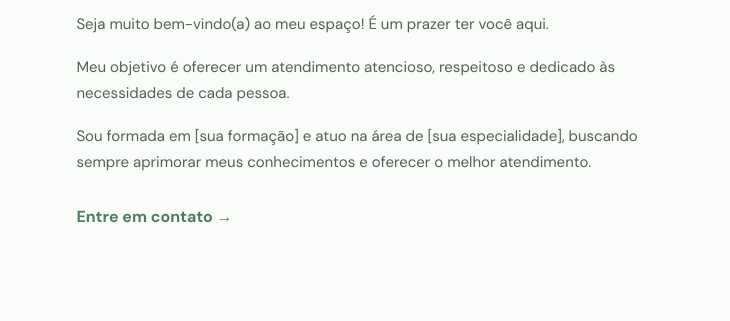
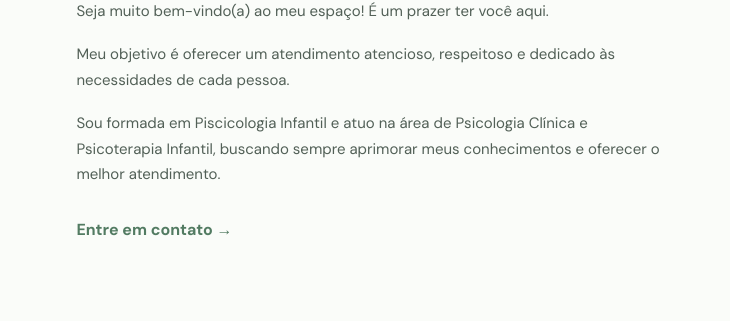
Before and after one commit to Isabellisantoss/Agende-sua-consulta, a plain HTML site: page index.html in a window 1280 px wide. Shown: the part 1144-1465 px from the top of the page, 550-1280 px from the left. Drawn offline with nearby package versions, Linux system fonts and the light colour scheme.

Commit message:
Update index.html

```diff
--- a/index.html
+++ b/index.html
@@ -193,8 +193,8 @@
                     </p>
 
                     <p>
-                        Sou formada em [sua formação] e atuo na
-                        área de [sua especialidade], buscando
+                        Sou formada em Piscicologia Infantil e atuo na
+                        área de Psicologia Clínica e Psicoterapia Infantil, buscando
                         sempre aprimorar meus conhecimentos e
                         oferecer o melhor atendimento.
                     </p>
```
